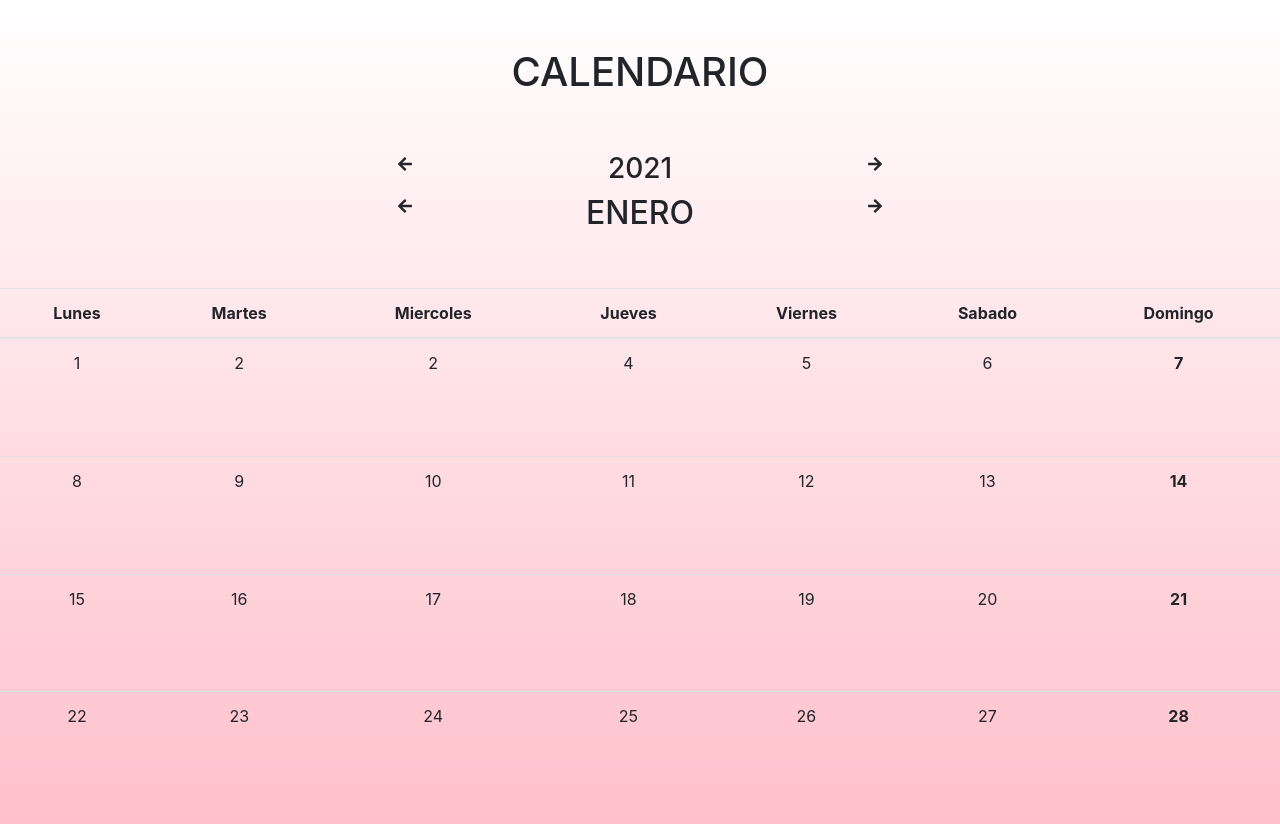
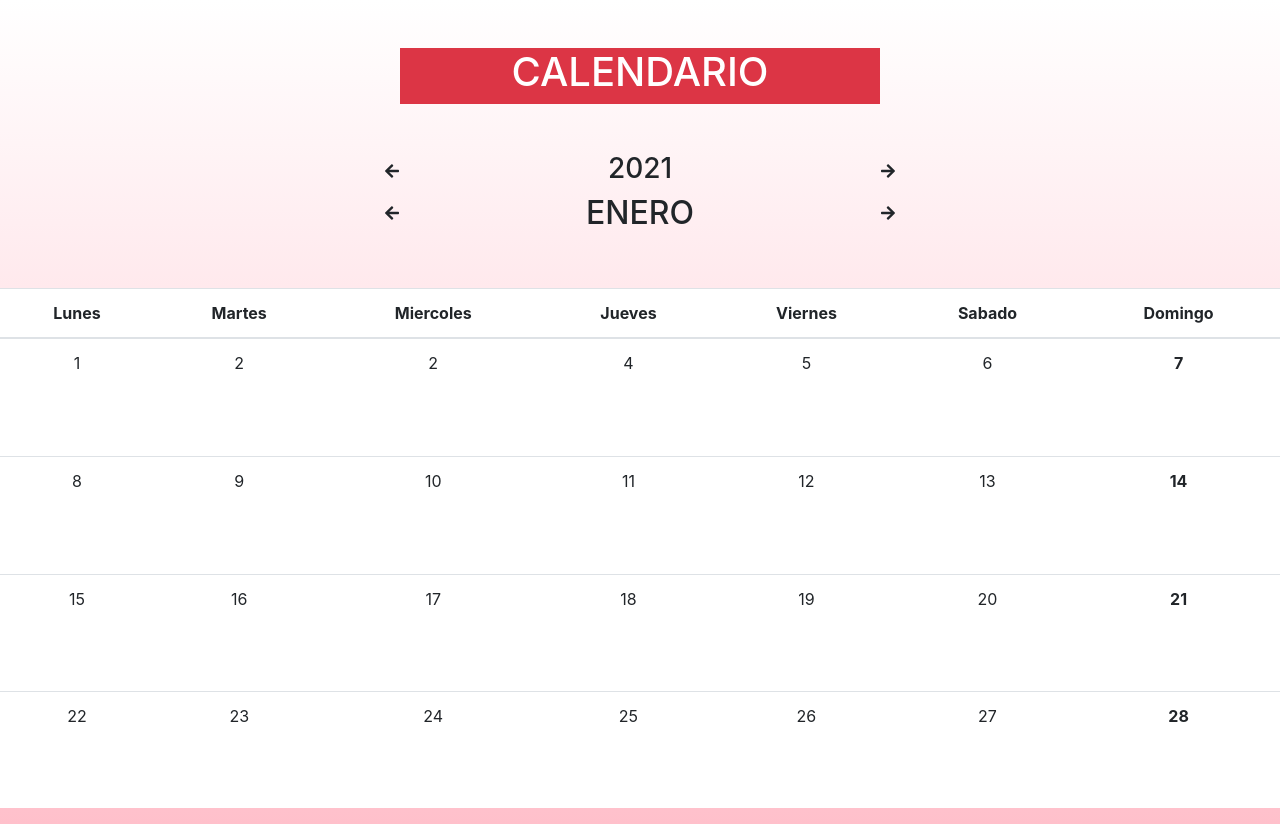
Before and after one commit to carolinarozo/calendario, a plain HTML site: page index.html in a window 1280 px wide. Drawn offline with nearby package versions, Linux system fonts and the light colour scheme; files whose address does not match are found by name.

Commit message:
arreglando botones

```diff
--- a/index.html
+++ b/index.html
@@ -16,9 +16,9 @@
 <body>
 
     <div class="container-fluid">
-        <div class="row m-5">
+        <div class="row m-5 justify-content-center">
 
-            <div class="col-12 text-center">
+            <div class="col-5 text-center bg-danger text-white">
                 <h1>CALENDARIO</h1>
 
             </div>
@@ -28,7 +28,7 @@
 
             <div class="col-2 text-right">
 
-                <i class="fa fa-arrow-left" aria-hidden="true"></i>
+                <button class="btn"><i class="fa fa-arrow-left" aria-hidden="true"></i></button></i>
 
             </div>
 
@@ -40,7 +40,7 @@
             </div>
             <div class="col-2">
 
-                <i class="fa fa-arrow-right" aria-hidden="true"></i>
+                <button class="btn"><i class="fa fa-arrow-right" aria-hidden="true"></i></button>
 
 
             </div>
@@ -53,8 +53,7 @@
 
             <div class="col-2 text-right">
 
-                <i class="fa fa-arrow-left" aria-hidden="true"></i>
-
+                <button class="btn"><i class="fa fa-arrow-left" aria-hidden="true"></i> </button>
             </div>
 
             <div class="col-4 text-center">
@@ -65,7 +64,7 @@
             </div>
             <div class="col-2">
 
-                <i class="fa fa-arrow-right" aria-hidden="true"></i>
+                <button class="btn"><i class="fa fa-arrow-right" aria-hidden="true"></i></button></i>
 
 
             </div>
@@ -84,7 +83,7 @@
 
         <div class=" col-12">
 
-            <table class="table text-center">
+            <table class="table text-center badge-dange bg-white">
                 <thead>
                     <th class="scope">Lunes</th>
                     <th class="scope">Martes</th>
```
